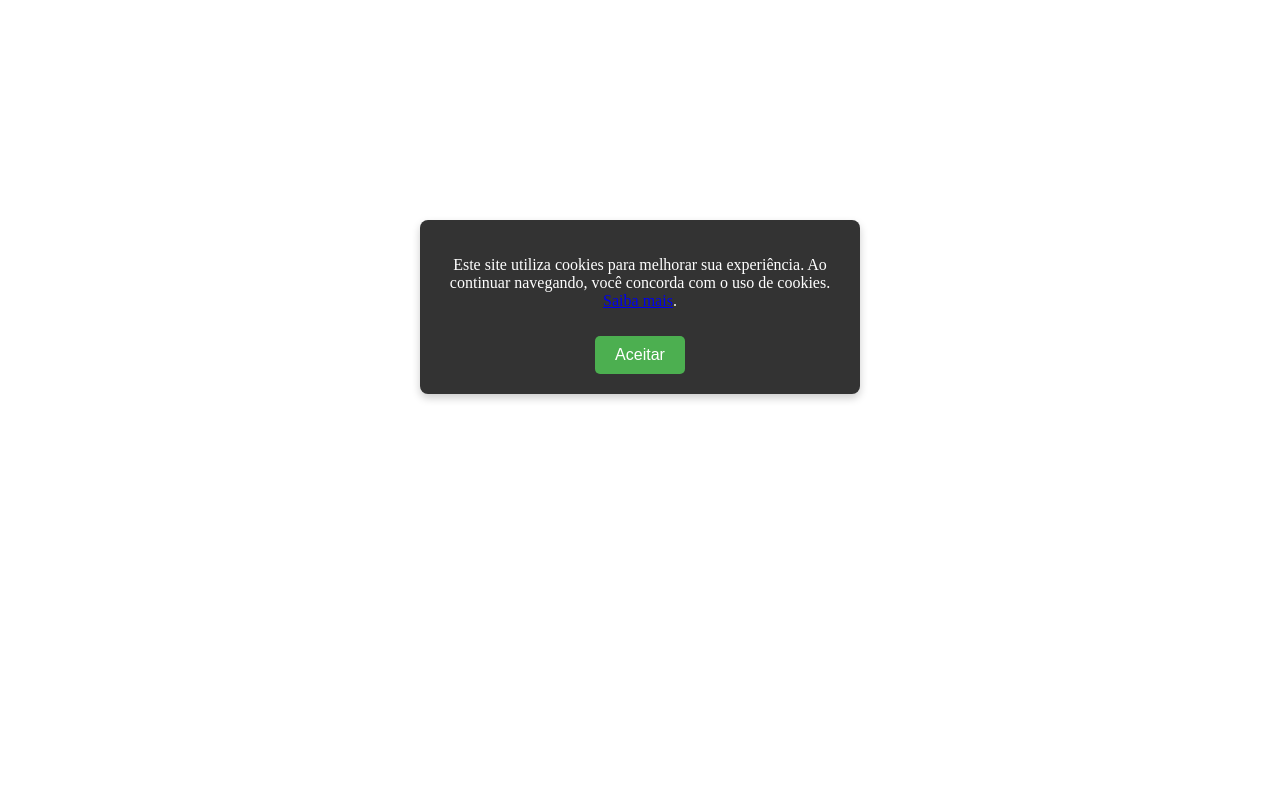
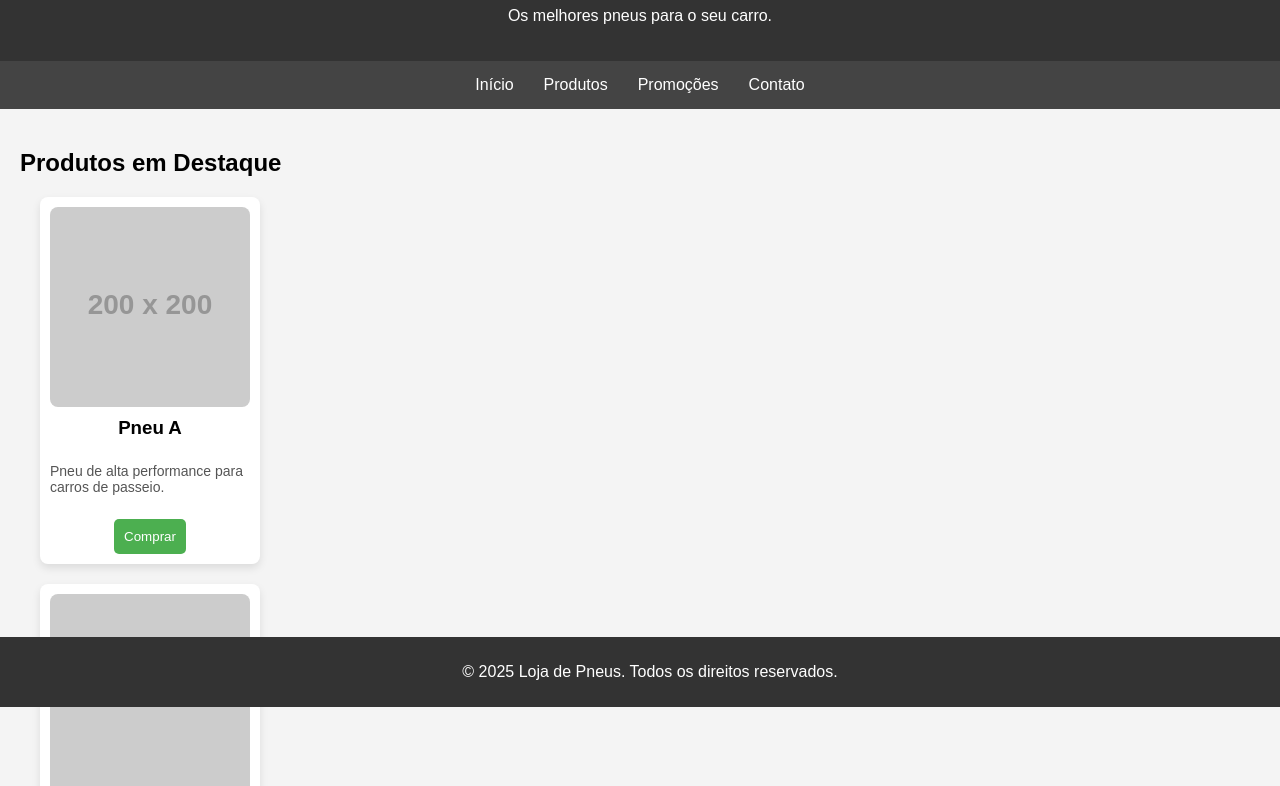
Before and after one commit to gringoxis/recargasonlline, a plain HTML site: page index.html in a window 1280 px wide. Shown: the part 93-879 px from the top of the page. Before the commit the page ends 800 px from the top, so only its background shows below. Drawn offline with Linux system fonts and the light colour scheme; placeholder pictures from the web are drawn by us.

Commit message:
Update index.html

```diff
--- a/index.html
+++ b/index.html
@@ -3,65 +3,125 @@
 <head>
     <meta charset="UTF-8">
     <meta name="viewport" content="width=device-width, initial-scale=1.0">
-    <title>Política de Cookies</title>
+    <title>Loja de Pneus</title>
     <style>
-        /* Estilos do banner centralizado */
-        #cookie-banner {
-            position: fixed;
-            top: 50%;
-            left: 50%;
-            transform: translate(-50%, -50%);
+        body {
+            font-family: Arial, sans-serif;
+            margin: 0;
+            padding: 0;
+            background-color: #f4f4f4;
+        }
+        header {
             background-color: #333;
             color: white;
             text-align: center;
             padding: 20px;
-            font-size: 16px;
-            z-index: 1000;
+        }
+        nav {
+            display: flex;
+            justify-content: center;
+            background-color: #444;
+        }
+        nav a {
+            color: white;
+            padding: 15px;
+            text-decoration: none;
+            text-align: center;
+        }
+        nav a:hover {
+            background-color: #ddd;
+            color: black;
+        }
+        .container {
+            padding: 20px;
+        }
+        .product-card {
+            display: flex;
+            flex-direction: column;
+            align-items: center;
+            background-color: white;
             border-radius: 8px;
-            width: 80%;
-            max-width: 400px;
-            box-shadow: 0 4px 8px rgba(0, 0, 0, 0.2);
+            box-shadow: 0 4px 8px rgba(0, 0, 0, 0.1);
+            width: 200px;
+            margin: 20px;
+            padding: 10px;
         }
-
-        #cookie-banner button {
+        .product-card img {
+            max-width: 100%;
+            border-radius: 8px;
+        }
+        .product-card h3 {
+            margin: 10px 0;
+        }
+        .product-card p {
+            font-size: 14px;
+            color: #555;
+        }
+        .product-card button {
             background-color: #4CAF50;
             color: white;
             border: none;
-            padding: 10px 20px;
+            padding: 10px;
+            margin-top: 10px;
             cursor: pointer;
-            font-size: 16px;
-            margin-top: 10px;
             border-radius: 5px;
         }
-
-        #cookie-banner button:hover {
+        .product-card button:hover {
             background-color: #45a049;
         }
-
-        /* Ocultar o banner quando o cookie for aceito */
-        .cookie-accepted #cookie-banner {
-            display: none;
+        footer {
+            background-color: #333;
+            color: white;
+            text-align: center;
+            padding: 10px;
+            position: fixed;
+            width: 100%;
+            bottom: 0;
         }
     </style>
 </head>
 <body>
-    <!-- Banner de cookies -->
-    <div id="cookie-banner">
-        <p>Este site utiliza cookies para melhorar sua experiência. Ao continuar navegando, você concorda com o uso de cookies. <a href="#">Saiba mais</a>.</p>
-        <button onclick="acceptCookies()">Aceitar</button>
+
+<header>
+    <h1>Bem-vindo à Loja de Pneus!</h1>
+    <p>Os melhores pneus para o seu carro.</p>
+</header>
+
+<nav>
+    <a href="#">Início</a>
+    <a href="#">Produtos</a>
+    <a href="#">Promoções</a>
+    <a href="#">Contato</a>
+</nav>
+
+<div class="container">
+    <h2>Produtos em Destaque</h2>
+
+    <div class="product-card">
+        <img src="https://via.placeholder.com/200" alt="Pneu A">
+        <h3>Pneu A</h3>
+        <p>Pneu de alta performance para carros de passeio.</p>
+        <button>Comprar</button>
     </div>
 
-    <script>
-        // Verifica se o usuário já aceitou os cookies
-        if (localStorage.getItem("cookiesAccepted")) {
-            document.body.classList.add("cookie-accepted");
-        }
+    <div class="product-card">
+        <img src="https://via.placeholder.com/200" alt="Pneu B">
+        <h3>Pneu B</h3>
+        <p>Pneu resistente e durável para uso em terrenos irregulares.</p>
+        <button>Comprar</button>
+    </div>
 
-        // Função para aceitar os cookies
-        function acceptCookies() {
-            localStorage.setItem("cookiesAccepted", "true");
-            document.body.classList.add("cookie-accepted");
-        }
-    </script>
+    <div class="product-card">
+        <img src="https://via.placeholder.com/200" alt="Pneu C">
+        <h3>Pneu C</h3>
+        <p>Pneu econômico, ideal para quem busca eficiência no combustível.</p>
+        <button>Comprar</button>
+    </div>
+</div>
+
+<footer>
+    <p>&copy; 2025 Loja de Pneus. Todos os direitos reservados.</p>
+</footer>
+
 </body>
 </html>
```
